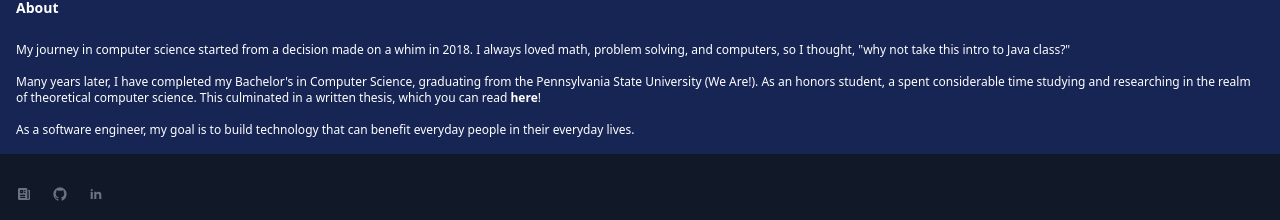
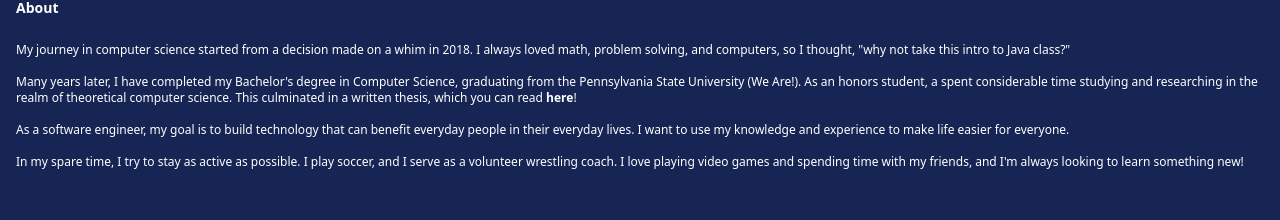
Before and after one commit to caseycapetola/caseycapetola.github.io, a React (Vite) app: page / in a window 1280 px wide. Shown: the part 412-632 px from the top of the page. Built offline with nearby package versions, Linux system fonts and the light colour scheme.

Commit message:
Finished draft of about section

```diff
--- a/src/pages/MainPage.tsx
+++ b/src/pages/MainPage.tsx
@@ -8,6 +8,7 @@ import Footer from "../components/Footer";
 const MainPage = () => {
   return (
     <>
+      <div className="h-screen bg-blue-950 text-white">
         <div className="grid grid-cols-2 grid-rows-1 items-center gap-4 p-16 pb-8 bg-blue-950 text-white">
           <div>
             <img
@@ -81,11 +82,11 @@ const MainPage = () => {
               so I thought, "why not take this intro to Java class?"
             </p>
             <p className="mb-4">
-            Many years later, I have completed my Bachelor's in Computer
-            Science, graduating from the Pennsylvania State University (We
-            Are!). As an honors student, a spent considerable time studying and
-            researching in the realm of theoretical computer science. This
-            culminated in a written thesis, which you can read{" "}
+              Many years later, I have completed my Bachelor's degree in
+              Computer Science, graduating from the Pennsylvania State
+              University (We Are!). As an honors student, a spent considerable
+              time studying and researching in the realm of theoretical computer
+              science. This culminated in a written thesis, which you can read{" "}
               <a
                 href="https://honors.libraries.psu.edu/catalog/8910cac6748"
                 className="font-bold hover:underline"
@@ -97,11 +98,22 @@ const MainPage = () => {
             </p>
             <p className="mb-4">
               As a software engineer, my goal is to build technology that can
-            benefit everyday people in their everyday lives.
+              benefit everyday people in their everyday lives. I want to use my
+              knowledge and experience to make life easier for everyone.
+            </p>
+            <p className="mb-4">
+              In my spare time, I try to stay as active as possible. I play
+              soccer, and I serve as a volunteer wrestling coach. I love playing
+              video games and spending time with my friends, and I'm always
+              looking to learn something new!
             </p>
           </div>
         </div>
 
+        {/* <div className="bg-blue-950 text-white">
+        <h3 className="text-sm font-bold m-4 mb-6 mt-6">Education</h3>
+      </div> */}
+      </div>
       <Footer />
     </>
   );
```
Lines whose indentation alone changed are shown as unchanged.
